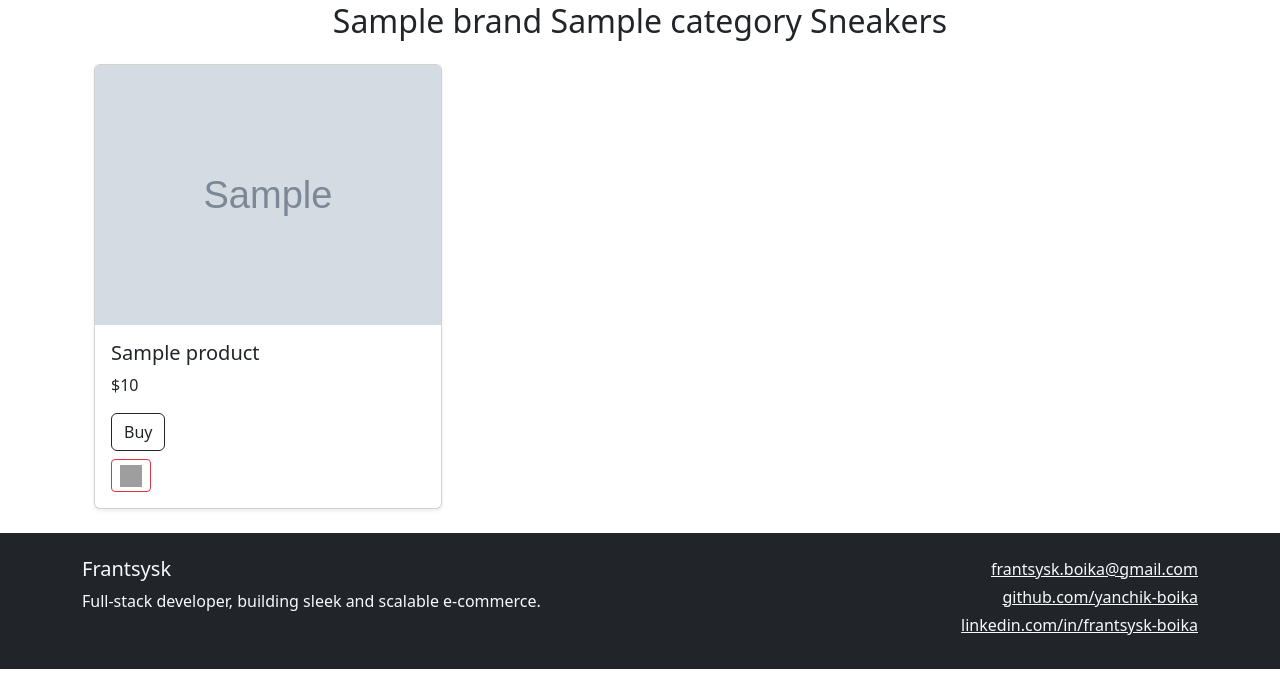
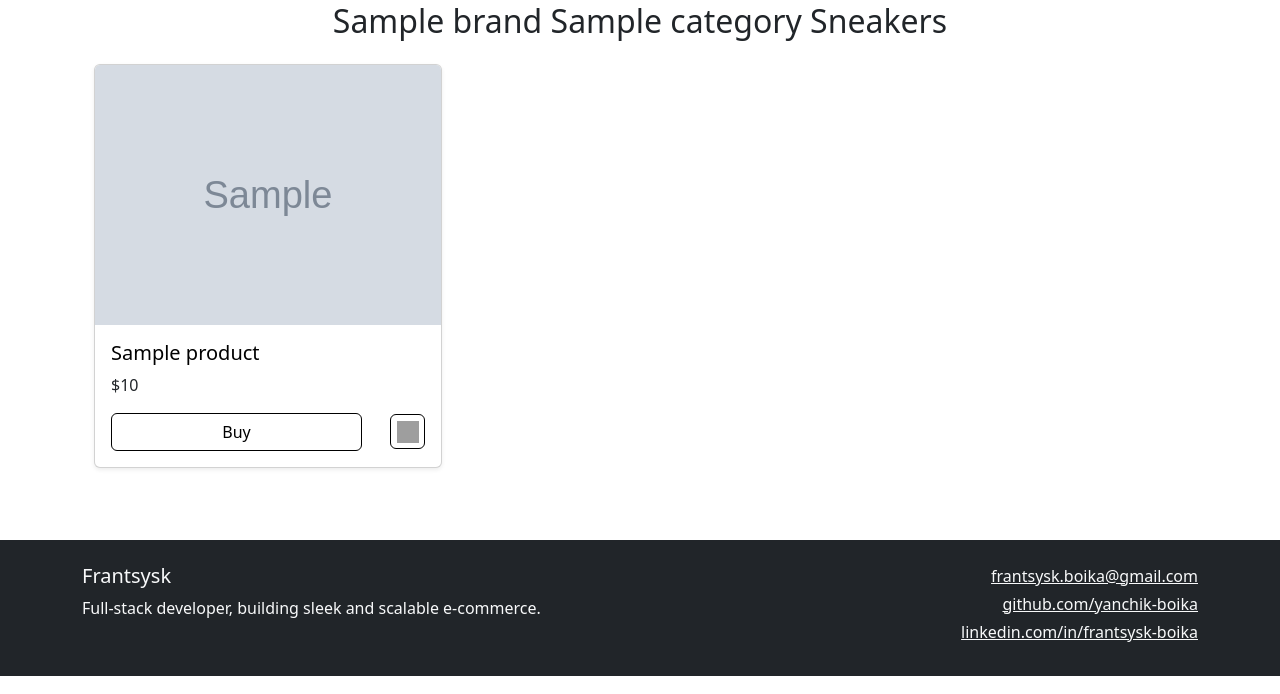
Before and after one commit to yanchik-boika/ghost-shop, a Django app: template shop/templates/ghost/products.html in a window 1280 px wide. Shown: the part 106-800 px from the top of the page. Run offline with Django 3.2, Linux system fonts and the light colour scheme; the template is opened without the code that fills it: most values are stand-ins (such as "Sample title", 1, 10 or a date in 2020); grey boxes marked "Sample" are stand-in pictures; grey boxes are pictures that could not be loaded.

Commit message:
Add full product catalog, wishlist functionality and styles
- Seeded database with products for all brands and gender categories
- Implemented brand/gender-specific product listing pages
- Added wishlist page and logic for adding products to wishlist
- Restricted wishlist access to authenticated users only
- Styled product cards and buttons for improved UI

```diff
--- a/ghost/urls.py
+++ b/ghost/urls.py
@@ -16,6 +16,10 @@ urlpatterns = [
     path('logout/', views.logout_view, name='logout'),
 
     path('product/<int:pk>/', views.product_detail, name='product_detail'),
+
+    path('wishlist/add/<int:product_id>/', views.add_to_wishlist, name='add_to_wishlist'),
+    path('wishlist/', views.wishlist_view, name='wishlist'),
+
     path('<str:brand>/<str:category>/', views.filtered_products, name='filtered-products'),
 ]
 
--- /dev/null
+++ b/shop/static/css/products-styles.css
@@ -0,0 +1,42 @@
+.product-title-link {
+  text-decoration: none;
+  color: #000;
+}
+.product-title-link:hover {
+  color: #000;
+}
+
+.buy-btn {
+  width: 80%;
+  background-color: #fff;
+  color: #000;
+  border: 1px solid #000;
+  transition: all 0.3s ease;
+}
+.buy-btn:hover {
+  background-color: #000;
+  color: #fff;
+}
+
+.wishlist-btn {
+  margin-left: 20px;
+  width: 35px;
+  height: 35px;
+  background-color: #fff;
+  border: 1px solid #000;
+  padding: 6px 10px;
+  display: flex;
+  align-items: center;
+  justify-content: center;
+  transition: all 0.3s ease;
+}
+.wishlist-btn:hover {
+  background-color: #000;
+}
+.wishlist-btn img {
+  filter: invert(0%);
+  transition: filter 0.3s ease;
+}
+.wishlist-btn:hover img {
+  filter: invert(100%);
+}
--- a/shop/templates/ghost/base.html
+++ b/shop/templates/ghost/base.html
@@ -11,11 +11,14 @@
 <body>
 <nav class="navbar navbar-expand-lg navbar-light bg-light px-4">
 
+<!--    name of the shop-->
     <a class="navbar-brand fw-bold" href="{% url 'home' %}">Ghost Shop</a>
     <button class="navbar-toggler" type="button" data-bs-toggle="collapse" data-bs-target="#navbarNav">
         <span class="navbar-toggler-icon"></span>
     </button>
 
+
+<!--    Brands with gender-->
     <div class="collapse navbar-collapse navigateKir" id="navbarNav">
         <ul class="navbar-nav">
             <li class="nav-item dropdown">
@@ -45,8 +48,8 @@
                     </svg>
                 </a>
                 <ul class="dropdown-menu" aria-labelledby="navbarDropdown2">
-                    <li><a class="dropdown-item" href="#">Men</a></li>
-                    <li><a class="dropdown-item" href="#">Women</a></li>
+                    <li><a class="dropdown-item" href="{% url 'filtered-products' brand='adidas' category='men' %}">Men</a></li>
+                    <li><a class="dropdown-item" href="{% url 'filtered-products' brand='adidas' category='women' %}">Women</a></li>
                 </ul>
             </li>
 
@@ -61,8 +64,8 @@
                     </svg>
                 </a>
                 <ul class="dropdown-menu" aria-labelledby="navbarDropdown3">
-                    <li><a class="dropdown-item" href="#">Men</a></li>
-                    <li><a class="dropdown-item" href="#">Women</a></li>
+                    <li><a class="dropdown-item" href="{% url 'filtered-products' brand='puma' category='men' %}">Men</a></li>
+                    <li><a class="dropdown-item" href="{% url 'filtered-products' brand='puma' category='women' %}">Women</a></li>
                 </ul>
             </li>
 
@@ -72,7 +75,7 @@
 
     <div class="d-flex align-items-center gap-3">
         {% if user.is_authenticated %}
-        <a href="#" class="nav-icon">
+        <a href="{% url 'wishlist' %}" class="nav-icon">
             <img src="https://res.cloudinary.com/dzrhl5r1f/image/upload/v1751970523/heart_vglej6.svg" alt="Wishlist"
                  width="22" height="22">
         </a>
@@ -132,7 +135,7 @@
 
 </nav>
 
-<div class="container mt-4">
+<div class="container mt-4 pb-5">
     {% block content %}{% endblock %}
 </div>
 <footer class="bg-dark text-light py-4 mt-auto">
--- a/shop/templates/ghost/products.html
+++ b/shop/templates/ghost/products.html
@@ -1,7 +1,8 @@
 {% extends "ghost/base.html" %}
 {% block title %}{{ brand.name }} {{ category.name }} Sneakers{% endblock %}
-
+{% load static %}
 {% block content %}
+<link rel="stylesheet" href="{% static 'css/products-styles.css' %}">
 <div class="container mt-5">
     <h2 class="mb-4 text-center">{{ brand.name }} {{ category.name }} Sneakers</h2>
     <div class="row">
@@ -9,18 +10,38 @@
         <div class="col-md-4 mb-4">
             <div class="card h-100 shadow-sm">
                 <img src="{{ product.main_image_url }}" class="card-img-top" alt="{{ product.name }}">
+
                 <div class="card-body">
-                    <h5 class="card-title">{{ product.name }}</h5>
+                    <a href="{% url 'product_detail' product.id %}" class="product-title-link">
+                        <h5 class="card-title mb-2">{{ product.name }}</h5>
+                    </a>
                     <p class="card-text">${{ product.price }}</p>
-                    <a href="{% url 'product_detail' product.id %}" class="btn btn-outline-dark">Buy</a>
-                    <form method="POST" action="#" class="mt-2">
-                        {% csrf_token %}
-                        <button type="submit" class="btn btn-sm btn-outline-danger">
-                            <img src="https://res.cloudinary.com/dzrhl5r1f/image/upload/v1751970523/heart_vglej6.svg"
-                                 alt="Wishlist" width="22" height="22">
-                        </button>
-                    </form>
+
+                    <div class="d-flex align-items-center gap-2">
+                        <a href="{% url 'product_detail' product.id %}" class="btn buy-btn">
+                            Buy
+                        </a>
+
+
+                        {% if user.is_authenticated %}
+                        <form method="POST" action="{% url 'add_to_wishlist' product.id %}">
+                            {% csrf_token %}
+                            <button type="submit" class="btn wishlist-btn">
+                               <img src="https://res.cloudinary.com/dzrhl5r1f/image/upload/v1751970523/heart_vglej6.svg"
+                                     alt="Wishlist" width="22" height="22">
+                            </button>
+                        </form>
+                        {% else %}
+                        <a href="{% url 'login' %}?next={% url 'product_detail' product.id %}" class="btn wishlist-btn">
+                           <img src="https://res.cloudinary.com/dzrhl5r1f/image/upload/v1751970523/heart_vglej6.svg"
+                                     alt="Wishlist" width="22" height="22">
+                        </a>
+                        {% endif %}
+
+                    </div>
                 </div>
+
+
             </div>
         </div>
         {% endfor %}
```
Also changed, not shown: shop/templates/ghost/wishlist.html (added, +25 -0 lines), shop/views.py (+17 -4 lines).
